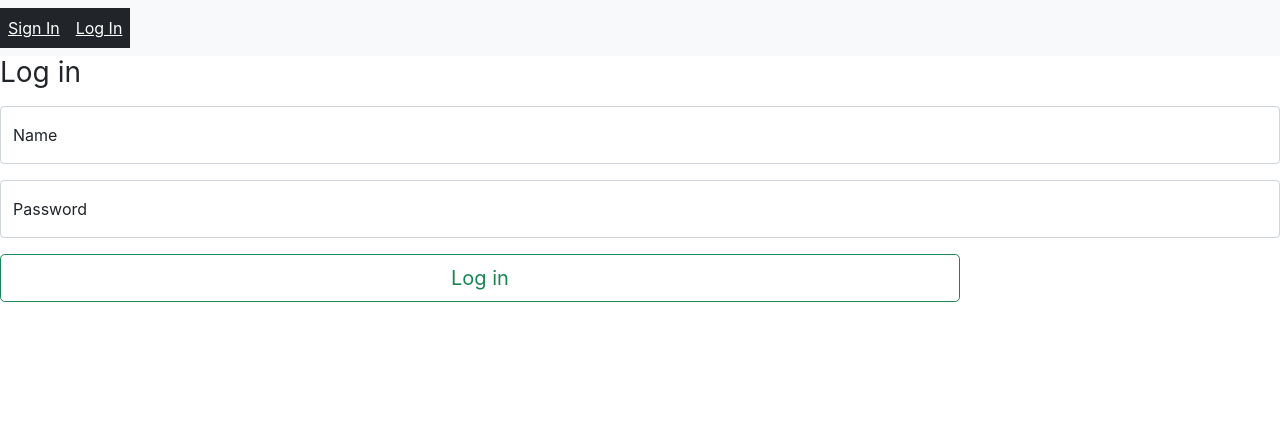
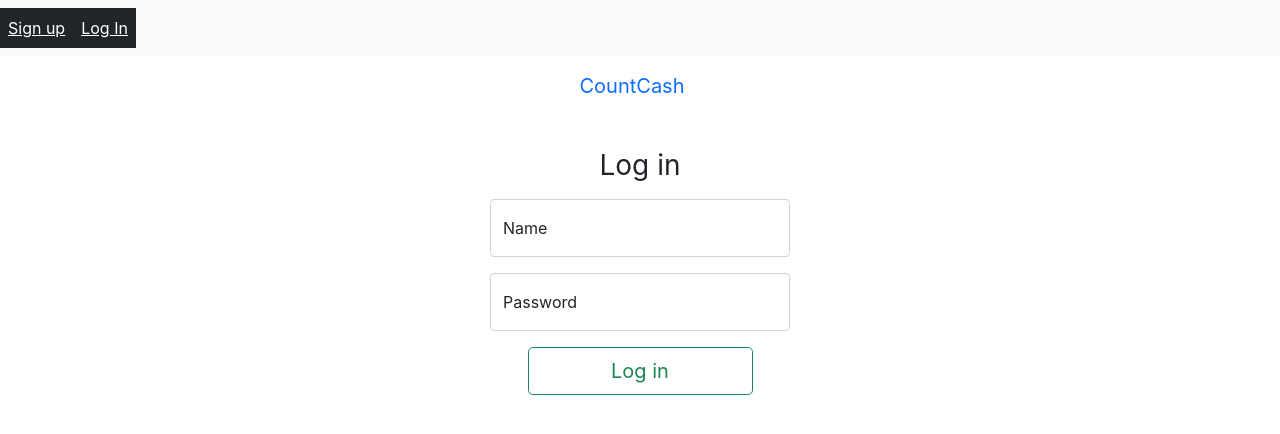
Before and after one commit to arquitectura-construccion/CountCash-FrontEnd, a React (Create React App) app in the folder countcash-frontend/: page /login in a window 1280 px wide. Shown: the top 434 px of the page. Built offline with nearby package versions, Linux system fonts and the light colour scheme.

Commit message:
No new changes

```diff
--- a/countcash-frontend/src/App.js
+++ b/countcash-frontend/src/App.js
@@ -10,10 +10,10 @@ import { Navigation } from './Navigation';
 
 function App() {
   return (
+
     <BrowserRouter>
 
     <Navigation/>
-
     <Switch>
       <Route path='/' component={SignIn} exact/>
       <Route path='/login' component={Login}/>
--- a/countcash-frontend/src/Login.js
+++ b/countcash-frontend/src/Login.js
@@ -1,12 +1,13 @@
-import React, {Component} from 'react';
+import React, { Component } from 'react';
 import './styles.css';
 
-export class Login extends Component{
+export class Login extends Component {
 
-    render(){
-        return(
-            <form class="form-signin">
-        <h3 class="h3 mb-3 fw-normal">Log in</h3>
+    render() {
+        return (
+            <form class="form-signin text-center">
+            <a className="navbar-brand" href="/login">CountCash</a>
+            <h3 class="h3 mb-3 mt-5 fw-normal">Log in</h3>
             <div class="form-floating mb-3">
                 <input id="floatingName" class="form-control" type="text" placeholder="Name" />
                 <label for="floatingName">Name</label>
--- a/countcash-frontend/src/MainPage.js
+++ b/countcash-frontend/src/MainPage.js
@@ -5,7 +5,7 @@ export class MainPage extends Component{
 
     render(){
         return(
-            <h1 className="h1 "> This is Main Page</h1>
+            <h1 className="h1">Hello from Main Page.</h1>
         );
     }
 }
--- a/countcash-frontend/src/Navigation.js
+++ b/countcash-frontend/src/Navigation.js
@@ -12,7 +12,7 @@ export class Navigation extends Component{
                 <Navbar.Collapse id="basic-navbar-nav">
                 <Nav>
                     <NavLink className="d-inline p-2 bg-dark text-white" to="/">
-                        Sign In
+                        Sign up
                     </NavLink>
                     <NavLink className="d-inline p-2 bg-dark text-white" to="/login">
                         Log In
--- a/countcash-frontend/src/SignIn.js
+++ b/countcash-frontend/src/SignIn.js
@@ -1,14 +1,14 @@
-import React, {Component} from 'react';
+import React, { Component } from 'react';
 import './styles.css';
 
-export class SignIn extends Component{
+export class SignIn extends Component {
 
-    render(){
-        return(
-            <form className ="form-signin text-center">
-                <h3 class="h3 mb-3 fw-normal">Sign up</h3>
+    render() {
+        return (
+            <form className="form-signin text-center">
+                <h3 class="h3 mb-3 mt-5 fw-normal">Sign up</h3>
                 <div class="form-floating mb-3">
-            <input id="floatingName" class="form-control" type="text" placeholder="Name"/>
+                    <input id="floatingName" class="form-control" type="text" placeholder="Name" />
                     <label for="floatingName">Name</label>
                 </div>
                 <div class="form-floating mb-3">
@@ -19,7 +19,7 @@ export class SignIn extends Component{
                     <input id="floatingPassword" class="form-control" type="password" placeholder="Pasword" />
                     <label for="floatingPassword">Password</label>
                 </div>
-        <button class="w-75 btn btn-lg btn-success" type="submit">Sign in</button>
+                <a class="w-75 btn btn-lg btn-outline-success" type="submit" href="/mainpage">Sign up</a>
             </form>
         );
     }
--- a/countcash-frontend/src/styles.css
+++ b/countcash-frontend/src/styles.css
@@ -1,3 +1,11 @@
+
+.form-signin {
+  width: 100%;
+  max-width: 330px;
+  padding: 15px;
+  margin: auto;
+}
+
 .App {
   text-align: center;
 }
```
Lines whose indentation alone changed are shown as unchanged.
